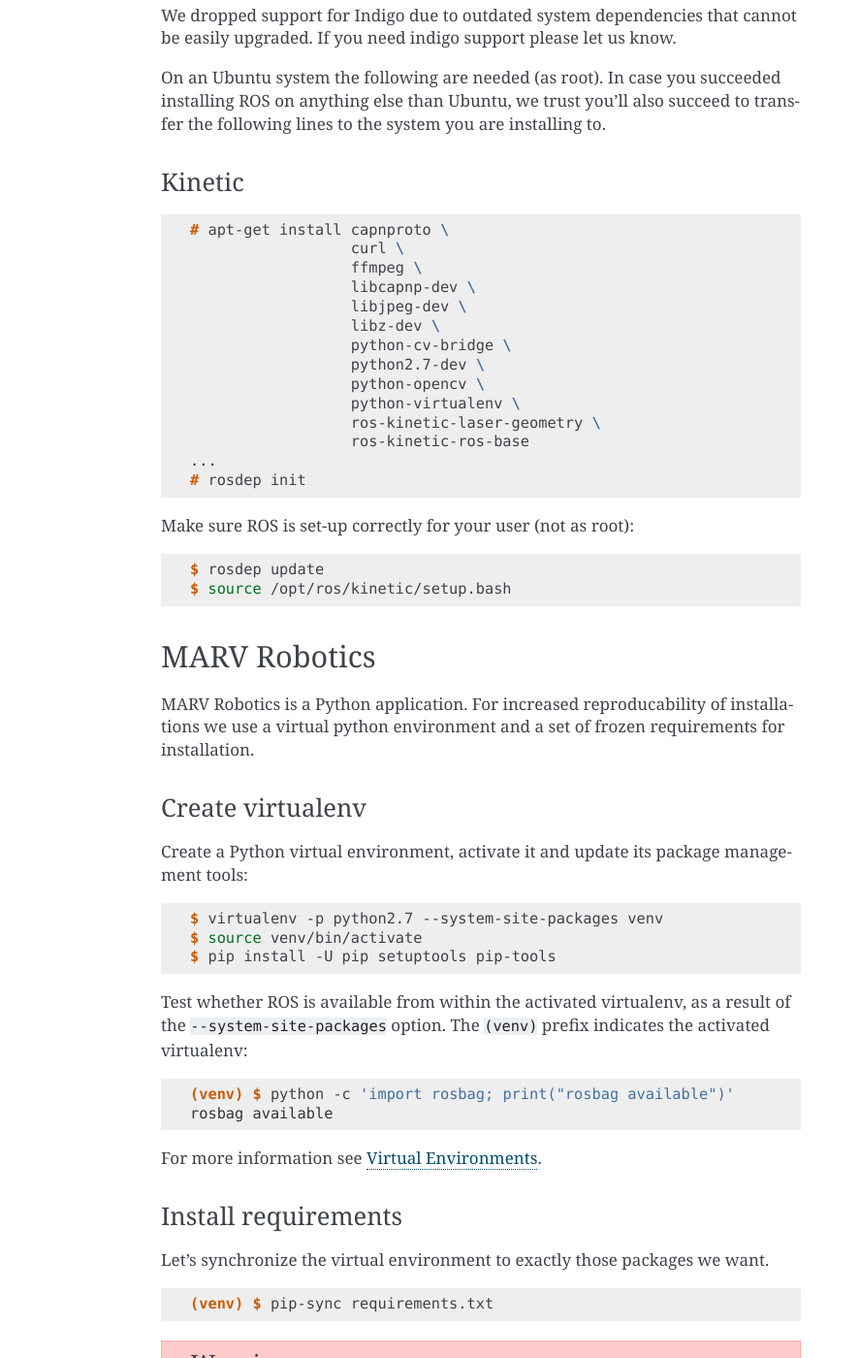
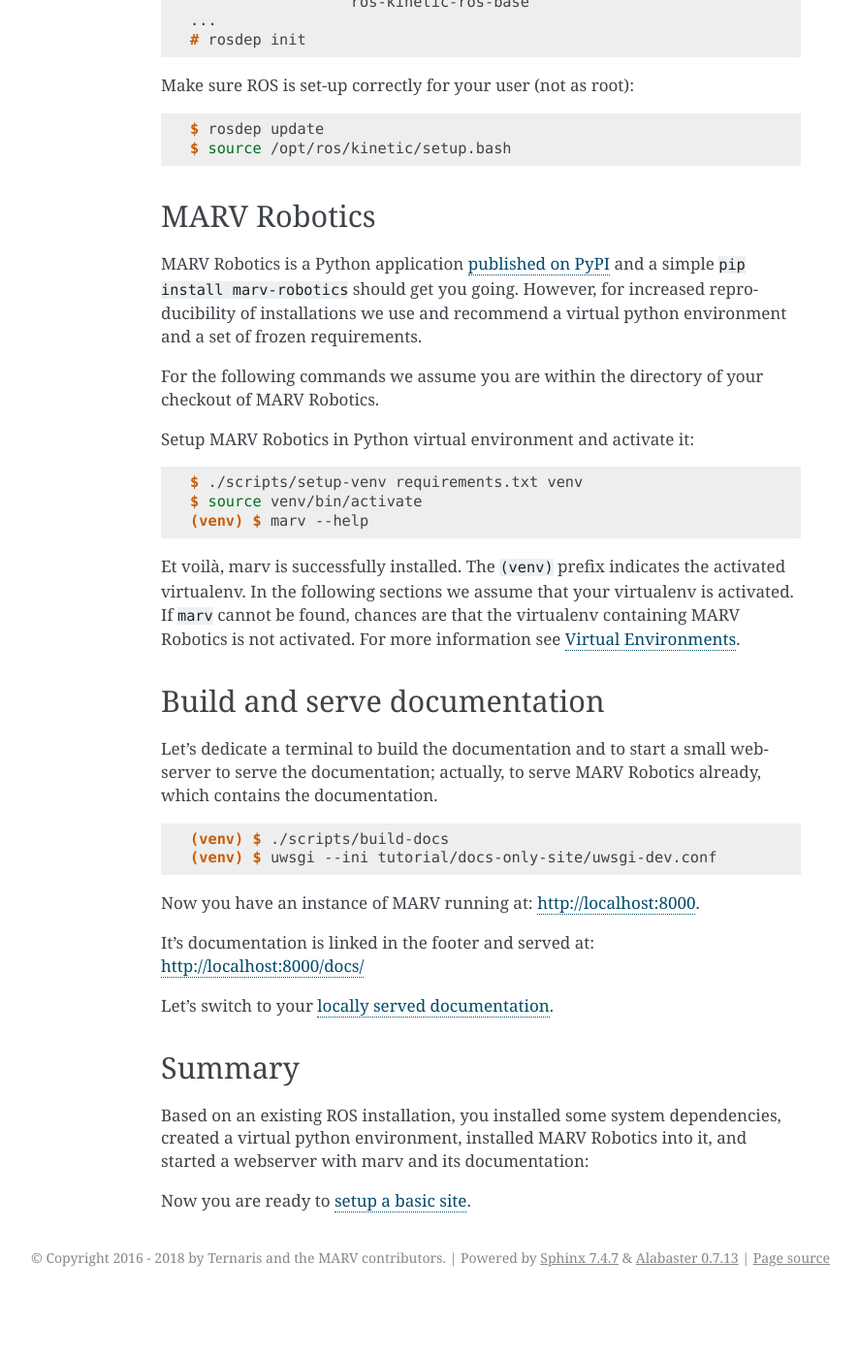
Before and after one commit to ternaris/marv-robotics, a Sphinx documentation site: the page built from docs/install/native.rst, in a window 1280 px wide and 1400 px high, scrolled down 1035 px. Shown: the whole window at 97% size, without its empty margins (254-1141 px from the left). Built offline with Sphinx 7.4.7, drawn with Linux system fonts in a browser that asks for light colours; pages that are not in the unit, such as notebooks, are missing from menus; after the commit the page ends 2371 px from its top, so only the background shows below that; some of the changed text lies outside the part shown.

Commit message:
[docs] Update native installation instructions and tutorial to reality

```diff
--- a/docs/install/native.rst
+++ b/docs/install/native.rst
@@ -6,50 +6,20 @@
 Native
 ======
 
-MARV Robotics is implemented in Python using the MARV framework. Most of its Python dependencies will be installed via Python's package management tools. Apart from these, ROS and some system libraries need to be installed, as outline in the following section.
+MARV Robotics is implemented in Python using the MARV framework. Most of its Python dependencies will be installed via Python's package management tools. Apart from these, ROS and some system libraries need to be installed, as outlined in the following section.
+
 
 Prerequisites
 -------------
 
-*EE*:
+- `Robot Operating System (ROS) <http://wiki.ros.org/ROS/Installation>`_
+- Checkout of MARV Robotics Enterprise Edition or `Community Edition <https://github.com/ternaris/marv-robotics>`_
 
-- `Robot Operating System (ROS) <http://wiki.ros.org/ROS/Installation>`_
-- Checkout of your release of MARV Robotics EE
-
-.. code-block:: console
-
-  $ ls -1
-  marvee  # checkout of your MARV Robotics EE
-  $ ln -s marvee/requirements.txt .
-  $ ln -s marvee/code/marv/docs/tutorial .
-  $ ls -1
-  marvee
-  requirements.txt
-  tutorial
-
-*CE*
-
-- `Robot Operating System (ROS) <http://wiki.ros.org/ROS/Installation>`_
-- Checkout of https://github.com/ternaris/marv
-
-.. code-block:: console
-
-  $ ls -1
-  marv  # checkout of marv community edition
-  $ curl -LO https://raw.githubusercontent.com/ternaris/marv-robotics/master/requirements.txt
-  $ ln -s marv/docs/tutorial .
-  $ ls -1
-  marv
-  requirements.txt
-  tutorial
-
-
-.. _ros-install:
 
 Robot Operating System
 ----------------------
 
-We assume you have working installation of ROS installed. MARV Robotics is meant to support all alive ROS releases (starting with kinetic). If you encounter difficulties with these, please report back!
+We assume you have working installation of ROS. MARV Robotics is meant to support all alive ROS releases (starting with kinetic). If you encounter difficulties with these, please report back!
 
 We dropped support for Indigo due to outdated system dependencies that cannot be easily upgraded. If you need indigo support please let us know.
 
@@ -84,100 +58,45 @@
    $ source /opt/ros/kinetic/setup.bash
 
 
-.. _marv-install:
-
 MARV Robotics
 -------------
 
-MARV Robotics is a Python application. For increased reproducability of installations we use a virtual python environment and a set of frozen requirements for installation.
+MARV Robotics is a Python application `published on PyPI <https://pypi.org/project/marv-robotics/>`_ and a simple ``pip install marv-robotics`` should get you going. However, for increased reproducibility of installations we use and recommend a virtual python environment and a set of frozen requirements.
 
-Create virtualenv
-^^^^^^^^^^^^^^^^^
+For the following commands we assume you are within the directory of your checkout of MARV Robotics.
 
-Create a Python virtual environment, activate it and update its package management tools:
+Setup MARV Robotics in Python virtual environment and activate it:
 
 .. code-block:: console
 
-  $ virtualenv -p python2.7 --system-site-packages venv
+  $ ./scripts/setup-venv requirements.txt venv
   $ source venv/bin/activate
-  $ pip install -U pip setuptools pip-tools
+  (venv) $ marv --help
 
-Test whether ROS is available from within the activated virtualenv, as a result of the ``--system-site-packages`` option. The ``(venv)`` prefix indicates the activated virtualenv:
+Et voilà, marv is successfully installed. The ``(venv)`` prefix indicates the activated virtualenv. In the following sections we assume that your virtualenv is activated. If ``marv`` cannot be found, chances are that the virtualenv containing MARV Robotics is not activated.
+For more information see `Virtual Environments <http://docs.python-guide.org/en/latest/dev/virtualenvs/>`_.
+
+
+Build and serve documentation
+-----------------------------
+
+Let's dedicate a terminal to build the documentation and to start a small webserver to serve the documentation; actually, to serve MARV Robotics already, which contains the documentation.
 
 .. code-block:: console
 
-  (venv) $ python -c 'import rosbag; print("rosbag available")'
-  rosbag available
-
-For more information see `Virtual Environments
-<http://docs.python-guide.org/en/latest/dev/virtualenvs/>`_.
-
-
-Install requirements
-^^^^^^^^^^^^^^^^^^^^
-Let's synchronize the virtual environment to exactly those packages we want.
-
-.. code-block:: console
-
-  (venv) $ pip-sync requirements.txt
-
-.. warning::
-
-   ``pip-sync`` will remove everything from the virtual environment that is not mentioned in ``requirements.txt``! That is not an issue if you use it only for marv as outlined in this installation manual.
-
-
-Install MARV Robotics
-^^^^^^^^^^^^^^^^^^^^^
-
-*EE*:
-
-.. code-block:: console
-
-  (venv) $ pip install --no-index --find-links='' marvee/code/*
-
-*CE*:
-
-.. code-block:: console
-
-  (venv) $ pip install marv-robotics
-
-Verify MARV Robotics is successfully installed:
-
-.. code-block:: console
-
-  (venv) $ marv --help
-
-``marv --help`` should print marv's usage instructions. In the following sections we assume that your virtualenv is activated. If ``marv`` cannot be found, chances are that the virtualenv containing MARV Robotics is not activated.
-
-
-Serve documentation
--------------------
-
-Let's dedicate a terminal to start a small webserver to serve the documentation. Actually, to serve MARV Robotics EE already, which contains the documenation.
-
-.. code-block:: console
-
-  (venv) $ uwsgi --ini tutorial/docs-only-site/uwsgi-dev.conf
+   (venv) $ ./scripts/build-docs
+   (venv) $ uwsgi --ini tutorial/docs-only-site/uwsgi-dev.conf
 
 Now you have an instance of MARV running at: http://localhost:8000.
 
 It's documentation is linked in the footer and served at: http://localhost:8000/docs/
 
-If you are running marv inside a container, make sure port 8000 is forwarded to outside the container.
-
-Let's switch to your `locally served documentation <http://localhost:8000/docs/install.html#serve-documentation>`_.
+Let's switch to your `locally served documentation <http://localhost:8000/docs/install/native.html#build-and-serve-documentation>`_.
 
 
 Summary
 -------
 
-Based on an existing ROS installation, you installed some system dependencies, created a virtual python environment, installed MARV Robotics EE into it, and started a webserver with marv and its documentation:
+Based on an existing ROS installation, you installed some system dependencies, created a virtual python environment, installed MARV Robotics into it, and started a webserver with marv and its documentation:
 
-.. code-block:: console
-
-  $ ls -1
-  ...
-  tutorial  # link to tutorial directory
-  venv      # python virtualenv
-
-Now your are ready to `setup a basic site <./tutorial/setup-basic-site.html>`_.
+Now you are ready to `setup a basic site <../tutorial/setup-basic-site.html>`_.
```
Also changed, not shown: other parts of docs/install/native.rst (+4 -0 lines), tutorial/setup-basic-site.rst (+11 -27 lines), tutorial/write-your-own.rst (+11 -21 lines), 6 other files.
